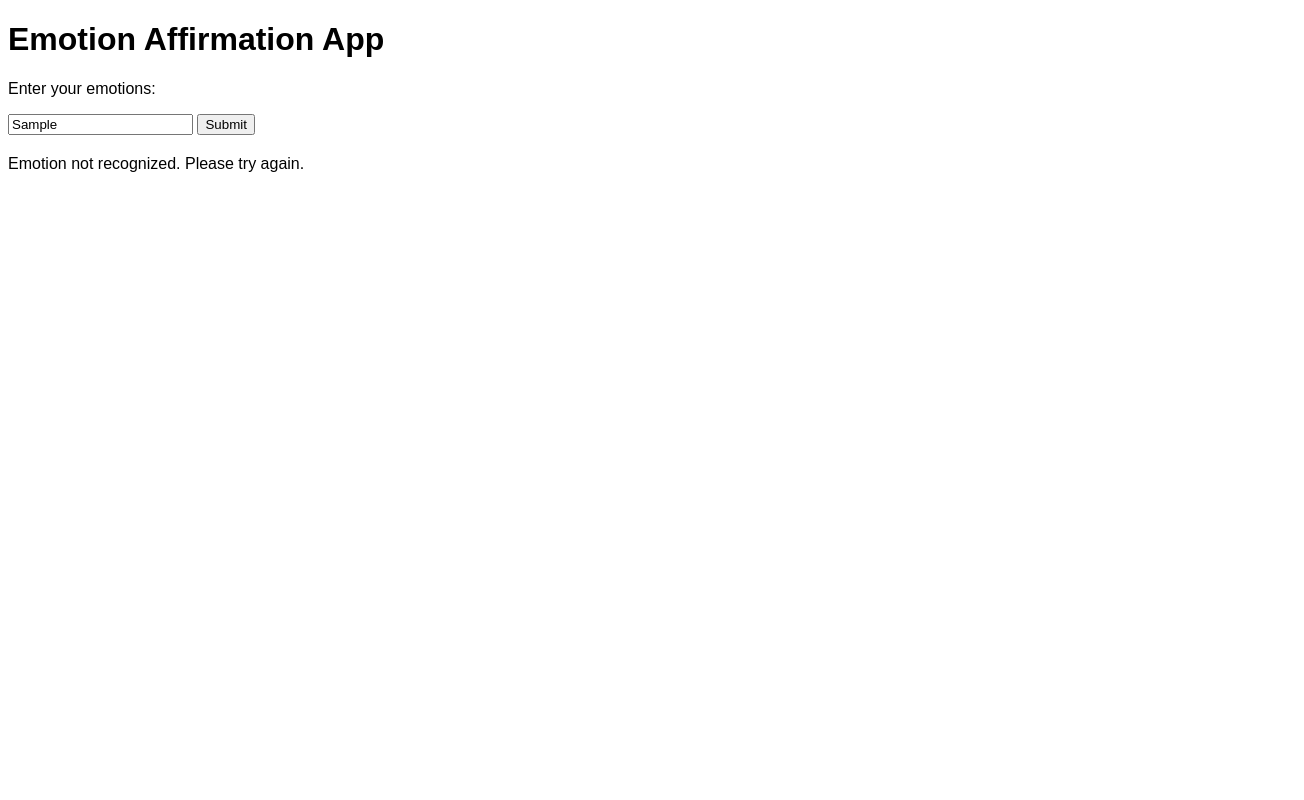
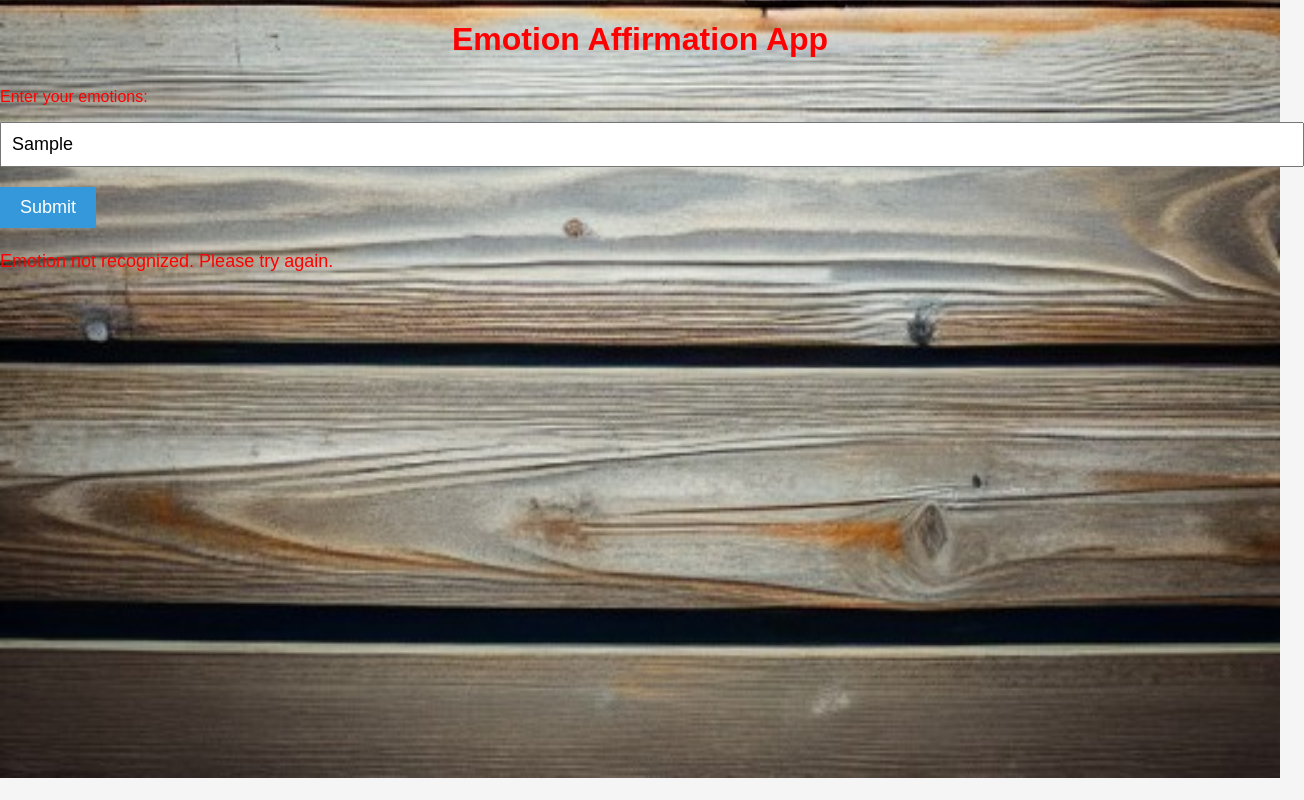
Before and after one commit to isamelb/laws-of-emotion-colab, a plain HTML site: page index.html in a window 1280 px wide. Both pictures are taken after typing "Sample" into the empty fields and a click on the button "Submit". Shown: the whole page, 1304 px wide, since content can reach past the window. Drawn offline with Linux system fonts and the light colour scheme.

Commit message:
Initial commit with basic app files

```diff
--- a/app.js
+++ b/app.js
@@ -9,16 +9,126 @@ const emotionAffirmations = {
         "I am patient and understanding.",
         "I let go of my anger and choose peace."
     ],
-    // ... add the rest of the emotions and their corresponding affirmations
+    'guilt': [
+        "I forgive myself for my past mistakes.",
+        "I learn from my experiences and grow.",
+        "I let go of guilt and embrace self-compassion."
+    ],
+    'shame': [
+        "I am worthy of love and acceptance.",
+        "I release shame and embrace self-love.",
+        "I believe in myself and my abilities."
+    ],
+    'depression': [
+        "I am worthy of happiness and joy.",
+        "I allow myself to feel my emotions and heal.",
+        "I am resilient and can overcome challenges."
+    ],
+    'self-hatred': [
+        "I am deserving of love and kindness.",
+        "I treat myself with compassion and understanding.",
+        "I choose to love and accept myself unconditionally."
+    ],
+    'violence': [
+        "I choose to respond with love and empathy.",
+        "I embrace non-violence in my thoughts and actions.",
+        "I cultivate inner peace and understanding."
+    ],
+    'injustice': [
+        "I seek understanding and fairness.",
+        "I strive for justice and equality.",
+        "I believe in the power of change and progress."
+    ],
+    'mistrust': [
+        "I choose to trust in the goodness of others.",
+        "I release my fears and embrace vulnerability.",
+        "I cultivate positive connections and relationships."
+    ],
+    'lack_of_control': [
+        "I accept the things I cannot change.",
+        "I focus on what I can control and let go of the rest.",
+        "I trust in the natural flow of life."
+    ],
+    'insecurity': [
+        "I am confident in my abilities and skills.",
+        "I trust myself and my decisions.",
+        "I believe I can achieve my goals and dreams."
+    ],
+    'sadness': [
+        "I acknowledge my sadness and allow myself to feel it.",
+        "I embrace the healing power of self-compassion.",
+        "I trust that brighter days are ahead."
+    ],
+    'discontent': [
+        "I am grateful for the abundance in my life.",
+        "I find joy and happiness in the present moment.",
+        "I am content with what I have and who I am."
+    ],
+    'unworthiness': [
+        "I am deserving of love, respect, and success.",
+        "I acknowledge my worth and value myself.",
+        "I choose to believe in my abilities and strengths."
+    ],
+    'resentment': [
+        "I release resentment and choose forgiveness.",
+        "I let go of grudges and focus on the present.",
+        "I cultivate inner peace and move forward."
+    ],
+    'envy': [
+        "I appreciate my own journey and accomplishments.",
+        "I celebrate the success of others without comparing myself.",
+        "I focus on my growth and self-improvement."
+    ],
+    'powerlessness': [
+        "I am strong, capable, and resilient.",
+        "I have the power to shape my life and overcome challenges.",
+        "I trust in my ability to make positive changes."
+    ],
+};
+const emotionExplanations = {
+    'fear': 'Postulate 1: L → ↓F',
+    'anger': 'Postulate 2: L → ↑wb',
+    'guilt': 'Postulate 3: selfL → ↑wb',
+    'shame': 'Postulate 4: acc → ↑L',
+    'depression': 'Postulate 5: tr → ↓F',
+    'self-hatred': 'Postulate 6: p → ↑m',
+    'violence': 'Postulate 14: be → ↓vl',
+    'non-justice': 'Postulate 15: just → ↑peac',
+    'postulate7': 'Postulate 7: m → ↑c',
+    'postulate8': 'Postulate 8: cu → ↑c',
+    'postulate9': 'Postulate 9: cu → ↑m',
+    'postulate10': 'Postulate 10: c → ↑f',
+    'postulate11': 'Postulate 11: L → ↓dep',
+    'postulate12': 'Postulate 12: selfL → ↓sha',
+    'postulate13': 'Postulate 13: L → ↓sad',
+    'postulate16': 'Postulate 16: tr → ↓vl',
+    'postulate17': 'Postulate 17: (Please provide the formula)',
+    'mistrust': 'Postulate 7: m → ↑c',
+    'lack_of_control': 'Postulate 8: cu → ↑c',
+    'insecurity': 'Postulate 9: cu → ↑m',
+    'sadness': 'Postulate 13: L → ↓sad',
+    'discontent': 'Postulate 10: c → ↑f',
+    'unworthiness': 'Postulate 12: selfL → ↓sha',
+    'resentment': 'Postulate 5: tr → ↓F',
+    'envy': 'Postulate 6: p → ↑m',
+    'powerlessness': 'Postulate 17: (Please provide the formula)',
 };
 
 document.getElementById('submit-button').addEventListener('click', () => {
     const input = document.getElementById('emotion-input').value.toLowerCase().trim();
     const responseArea = document.getElementById('response-area');
 
-    if (input) {
-        if (emotionAffirmations[input]) {
-            const affirmations = emotionAffirmations[input];
+    let foundEmotion = null;
+
+    for (const emotion in emotionAffirmations) {
+        if (input.includes(emotion.toLowerCase())) {
+            foundEmotion = emotion;
+            break;
+        }
+    }
+
+    if (foundEmotion) {
+        const affirmations = emotionAffirmations[foundEmotion];
         responseArea.innerHTML = `
             Suggested affirmations:<br>
             1. ${affirmations[0]}<br>
@@ -28,7 +138,4 @@ document.getElementById('submit-button').addEventListener('click', () => {
     } else {
         responseArea.textContent = 'Emotion not recognized. Please try again.';
     }
-    } else {
-        responseArea.textContent = 'Please enter your emotions.';
-    }
 });
--- a/index.html
+++ b/index.html
@@ -1,6 +1,8 @@
 <!DOCTYPE html>
 <html lang="en">
 <head>
+    <link rel="stylesheet" href="styles.css">
+
     <meta charset="UTF-8">
     <meta name="viewport" content="width=device-width, initial-scale=1.0">
     <title>Emotion Affirmation App</title>
--- a/styles.css
+++ b/styles.css
@@ -1,37 +1,61 @@
 body {
+    color: red;
+    background-image: url("brown-back.jpg");
+  background-size: cover;
+  background-repeat: no-repeat;
+  background-position: center;
     font-family: Arial, sans-serif;
-    text-align: center;
-    background-color: #f0f0f0;
+    background-color: #f5f5f5;
     color: #333;
+    margin: 0;
+    padding: 0;
+  }
+
+  h1, h2, h3, h4, h5, h6, p, a {
+    color: red;
+  }
+
+  #response-area {
+    color: red;
+  }
+
+
+
+  .container {
+    max-width: 800px;
+    margin: 0 auto;
+    padding: 20px;
   }
 
   h1 {
-    margin-top: 50px;
-    font-size: 2.5em;
+    font-size: 32px;
+    text-align: center;
+    margin-bottom: 30px;
   }
 
-p {
-    font-size: 1.2em;
-}
-
-input, button {
-    font-size: 1.2em;
-    padding: 10px 20px;
-    margin: 10px;
+  input[type="text"] {
+    width: 100%;
+    padding: 10px;
+    font-size: 18px;
+    margin-bottom: 20px;
   }
 
   button {
-    background-color: #007BFF;
-    color: white;
+    background-color: #3498db;
+    color: #fff;
+    font-size: 18px;
+    padding: 10px 20px;
     border: none;
     cursor: pointer;
+    transition: background-color 0.2s ease;
   }
 
   button:hover {
-    background-color: #0056b3;
+    background-color: #2980b9;
   }
 
   #response-area {
-    font-size: 1.2em;
+    font-size: 18px;
+    line-height: 1.5;
     margin-top: 20px;
   }
```
Also changed, not shown: brown-back.jpg (added), maldives.jpg (added). Lines whose indentation alone changed are shown as unchanged.
